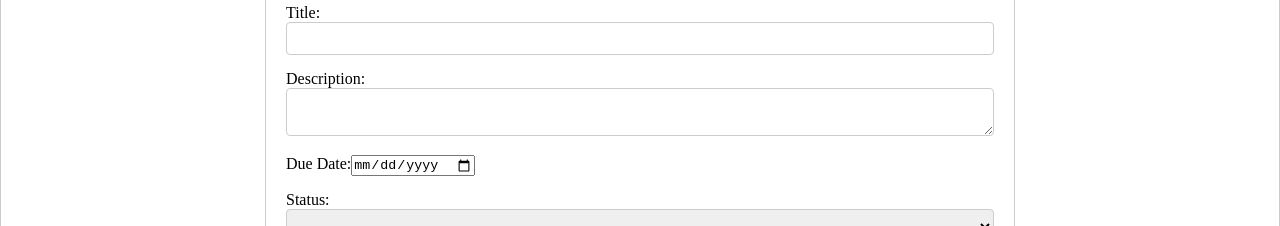
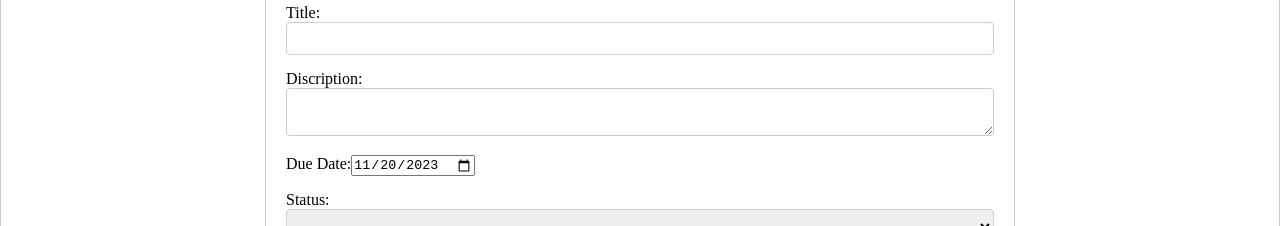
Before and after one commit to smith-maina7/task-management, a Vue app: page /TaskForm in a window 1280 px wide. Shown: the part 152-378 px from the top of the page. Built offline with nearby package versions, Linux system fonts and the light colour scheme.

Commit message:
added post request

```diff
--- a/src/Stores/TaskStore.js
+++ b/src/Stores/TaskStore.js
@@ -9,9 +9,8 @@ export const useTaskStore = defineStore("taskStore", {
       try {
         const response = await fetch("http://localhost:3000/api/tasks");
 
-        const data = response.json();
+        const data = await response.json();
         this.tasks = data;
-        console.log(data);
       } catch (err) {
         console.log("error in loading tasks", err);
       }
--- a/src/components/TaskForm.vue
+++ b/src/components/TaskForm.vue
@@ -12,12 +12,12 @@
       <input type="text" id="title" required v-model="newTask.title" />
     </div>
     <div class="form-group">
-      <label for="description">Description:</label>
-      <textarea id="description" v-model="newTask.discriptions"></textarea>
+      <label for="discription">Discription:</label>
+      <textarea id="discription" v-model="newTask.discription"></textarea>
     </div>
     <div class="form-group">
       <label for="dueDate">Due Date:</label>
-      <input type="date" id="dueDate" required v-model="newTask.date" />
+      <input type="date" id="dueDate" required v-model="newTask.due_date" />
     </div>
     <div class="form-group">
       <label for="status">Status:</label>
@@ -41,12 +41,14 @@ const router = useRouter();
 
 const newTask = ref({
   title: "",
-  discriptions: "",
-  date: "",
+  discription: "",
+  due_date: new Date().toISOString().substring(0, 10),
   status: "",
 });
+
 const submitTask = async () => {
   try {
+    newTask.value.due_date = new Date(newTask.value.due_date).toISOString();
     const response = await fetch("http://localhost:3000/api/tasks", {
       method: "POST",
       headers: { "Content-Type": "application/json" },
--- a/src/components/TaskList.vue
+++ b/src/components/TaskList.vue
@@ -8,7 +8,7 @@
     </div>
     <div class="task-cards">
       <div
-        v-for="task in tasks"
+        v-for="task in store.tasks"
         :key="task.id"
         class="task-card"
         :style="{
@@ -17,8 +17,8 @@
         }"
       >
         <h3>{{ task.title }}</h3>
-        <p>{{ task.description }}</p>
-        <p>Due Date: {{ task.dueDate }}</p>
+        <p>{{ task.discription }}</p>
+        <p>Due Date: {{ task.due_date }}</p>
         <p>Status: {{ task.status }}</p>
       </div>
     </div>
@@ -29,7 +29,7 @@
 import { useTaskStore } from "@/Stores/TaskStore";
 
 const store = useTaskStore();
-const tasks = store.tasks;
+// const tasks = store.tasks;
 
 // Function to generate a random color
 const getRandomColor = () => {
```
Also changed, not shown: 2 other files (tests, documents, lock files or other folders).
